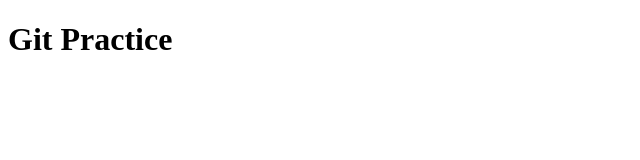
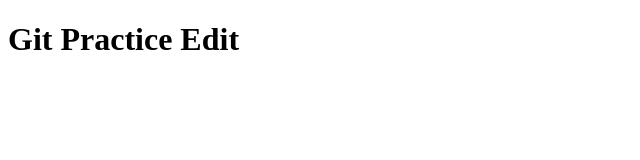
Before and after one commit to nanthessh/html, a plain HTML site: page index.html in a window 1280 px wide. Shown: the whole page, without its empty margins (0-640 px from the left). Drawn offline with Linux system fonts and the light colour scheme.

Commit message:
Update index.html

```diff
--- a/index.html
+++ b/index.html
@@ -6,6 +6,6 @@
     <title>Git Practice</title>
 </head>
 <body>
-    <h1>Git Practice</h1>
+    <h1>Git Practice Edit</h1>
 </body>
 </html>
```
